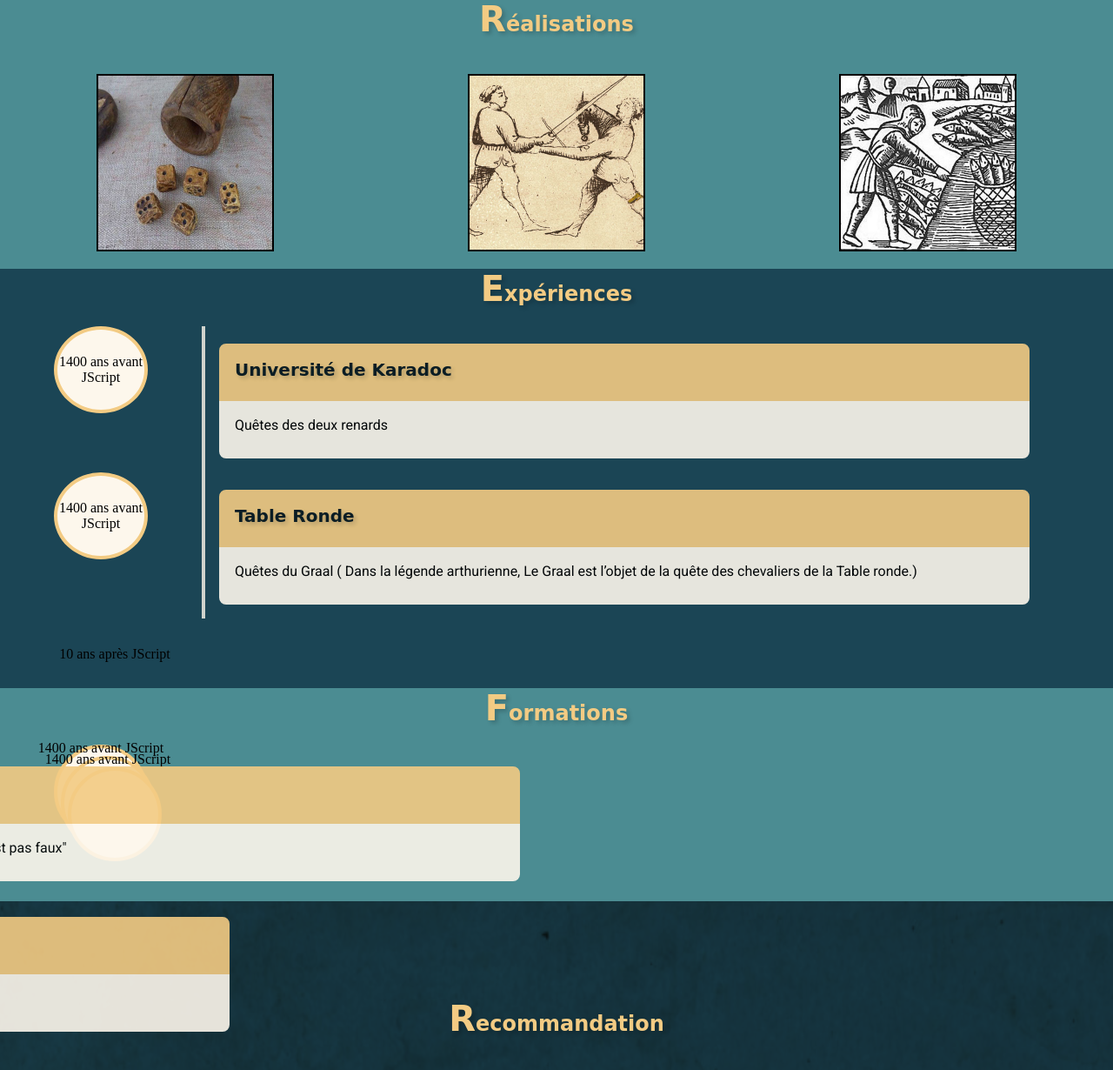
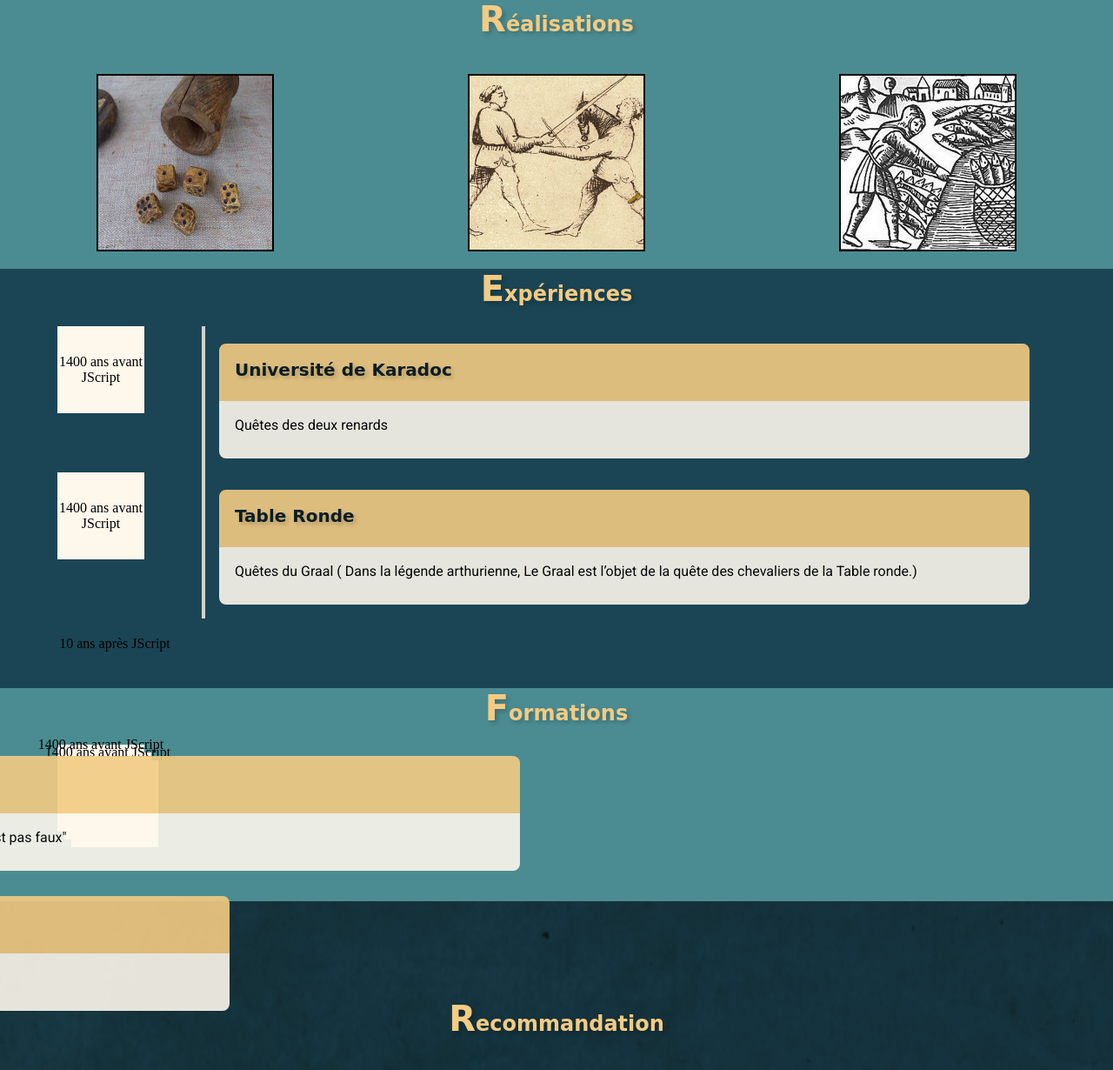
Before and after one commit to bloic/WildCodeSchool-Projet1-CvPerceval, a PHP site: page / in a window 1280 px wide. Shown: the part 1488-2718 px from the top of the page at 87% size. Run offline with PHP 8.4, Linux system fonts and the light colour scheme; some web fonts are replaced.

Commit message:
Update css: supp border and border-radius in div date

```diff
--- a/css/experiences-formation.css
+++ b/css/experiences-formation.css
@@ -41,8 +41,6 @@
     justify-items: center;
     width: 100px;
     height: 100px;
-    border-radius: 50%;
-    border: solid 4px var(--title-color);
     text-align: center;
     margin-bottom: 0;
     background-color: var(--text-light);
```
